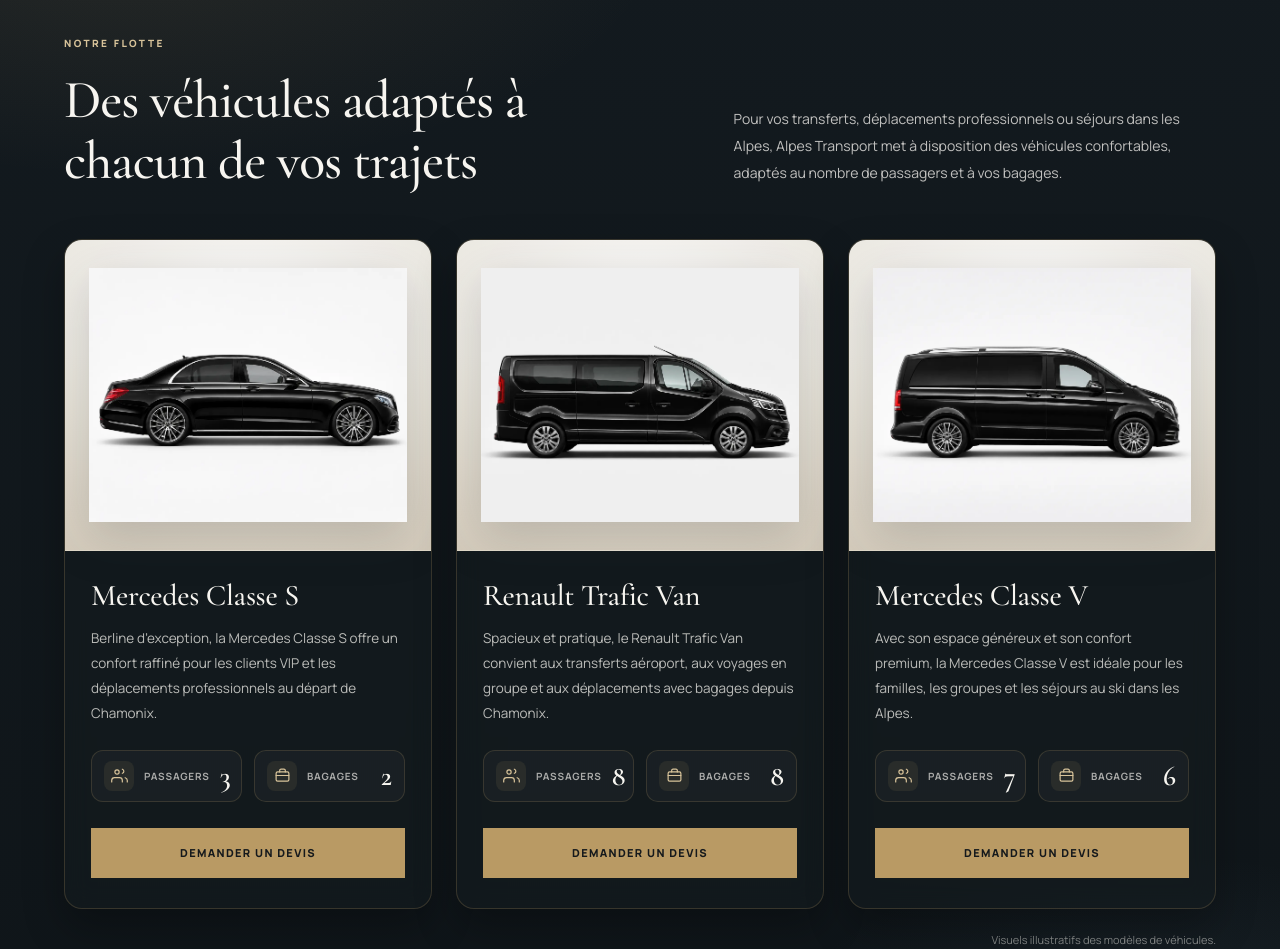
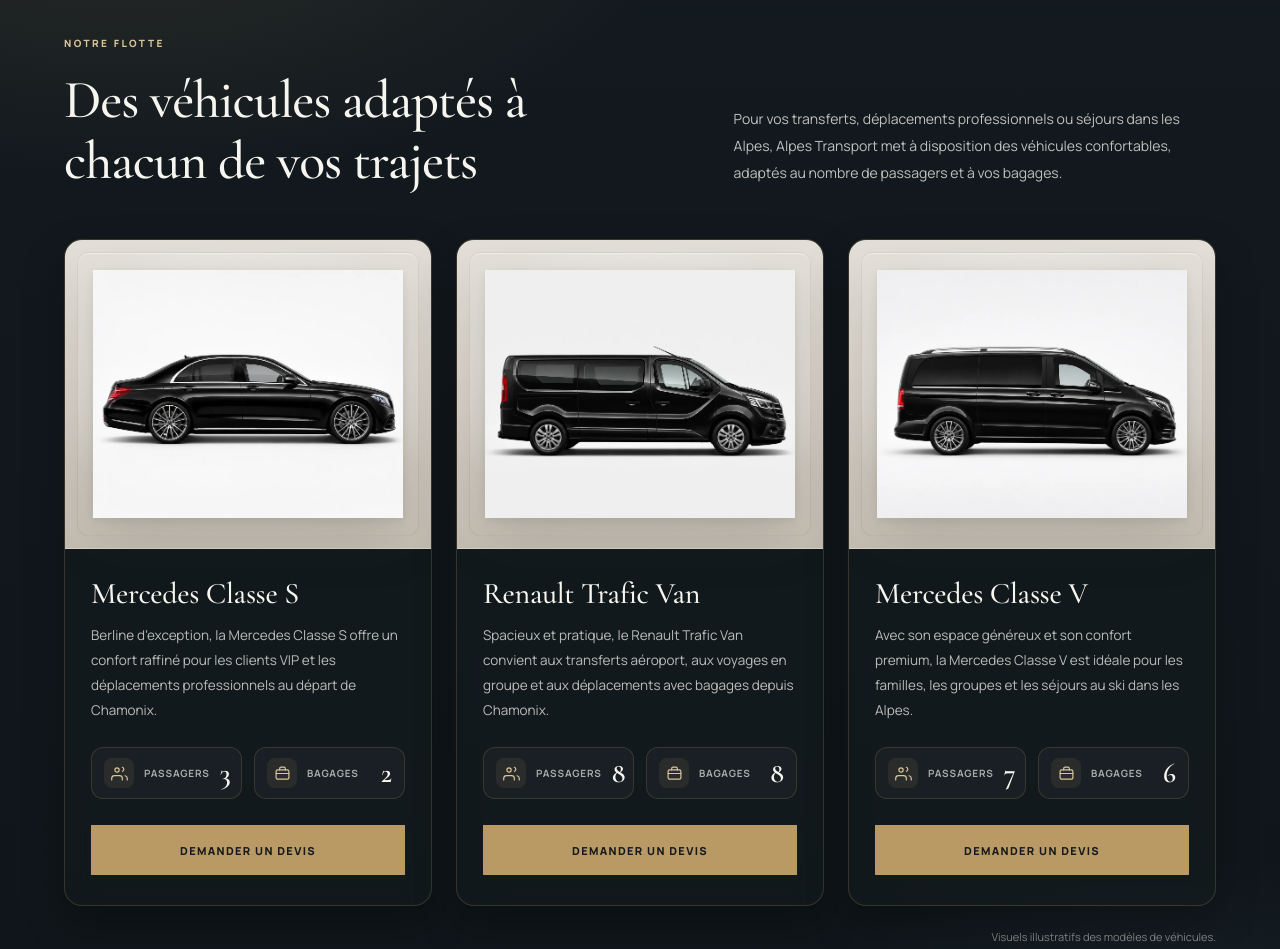
Before and after one commit to hudson661523-afk/Alpes, a PHP site: page / in a window 1280 px wide. Shown: the part 5285-6234 px from the top of the page. Run offline with PHP 8.4, Linux system fonts and the light colour scheme; some libraries are stand-ins or nearby versions.

Commit message:
Refine fleet media panel styling

```diff
--- a/assets/css/style.css
+++ b/assets/css/style.css
@@ -1796,18 +1796,30 @@ p, h1, h2, h3 { margin-top: 0; }
   display: flex;
   align-items: center;
   justify-content: center;
-  padding: 28px 24px;
+  padding: 30px 28px;
   min-height: 300px;
   background:
-    radial-gradient(120% 90% at 50% 20%, rgba(255,255,255,.98) 0%, rgba(240,235,225,.96) 55%, rgba(225,217,203,.94) 100%);
+    linear-gradient(180deg, rgba(232, 227, 219, 0.96) 0%, rgba(214, 207, 195, 0.94) 100%);
   border-bottom: 1px solid rgba(185,154,100,.18);
+}
+.fleet-card-media::before {
+  content: '';
+  position: absolute;
+  inset: 12px;
+  border-radius: 12px;
+  border: 1px solid rgba(132, 112, 82, 0.14);
+  background: radial-gradient(120% 95% at 50% 35%, rgba(250, 248, 244, 0.72) 0%, rgba(236, 230, 220, 0.18) 58%, rgba(191, 181, 165, 0.12) 100%);
+  box-shadow: inset 0 1px 0 rgba(255,255,255,.55);
+  pointer-events: none;
 }
 .fleet-card-media::after {
   content: '';
   position: absolute;
   inset: 0;
   pointer-events: none;
-  background: linear-gradient(180deg, rgba(255,255,255,.12), transparent 35%, rgba(185,154,100,.06));
+  background:
+    radial-gradient(85% 65% at 50% 45%, rgba(255,255,255,.22), transparent 72%),
+    linear-gradient(180deg, rgba(255,255,255,.12), transparent 30%, rgba(38,32,24,.04) 100%);
 }
 .fleet-card-media img {
   position: relative;
@@ -1817,7 +1829,7 @@ p, h1, h2, h3 { margin-top: 0; }
   height: auto;
   max-height: 320px;
   object-fit: contain;
-  filter: drop-shadow(0 14px 24px rgba(21,25,28,.18));
+  filter: drop-shadow(0 16px 28px rgba(27, 31, 34, .16)) drop-shadow(0 2px 4px rgba(27, 31, 34, .08));
   transition: transform .5s var(--ease);
 }
 .fleet-card:hover .fleet-card-media img { transform: scale(1.02); }
@@ -2237,7 +2249,8 @@ p, h1, h2, h3 { margin-top: 0; }
   .fleet-heading > p { font-size: 14px; line-height: 1.85; }
   .fleet-grid { grid-template-columns: 1fr; gap: 18px; }
   .fleet-card:last-child { grid-column: auto; max-width: none; }
-  .fleet-card-media { min-height: 240px; padding: 22px 18px; }
+  .fleet-card-media { min-height: 240px; padding: 24px 20px; }
+  .fleet-card-media::before { inset: 10px; border-radius: 10px; }
   .fleet-card-media img { max-height: 280px; }
   .fleet-card-body { padding: 24px 20px 24px; }
   .fleet-card h3 { font-size: 28px; }
```
